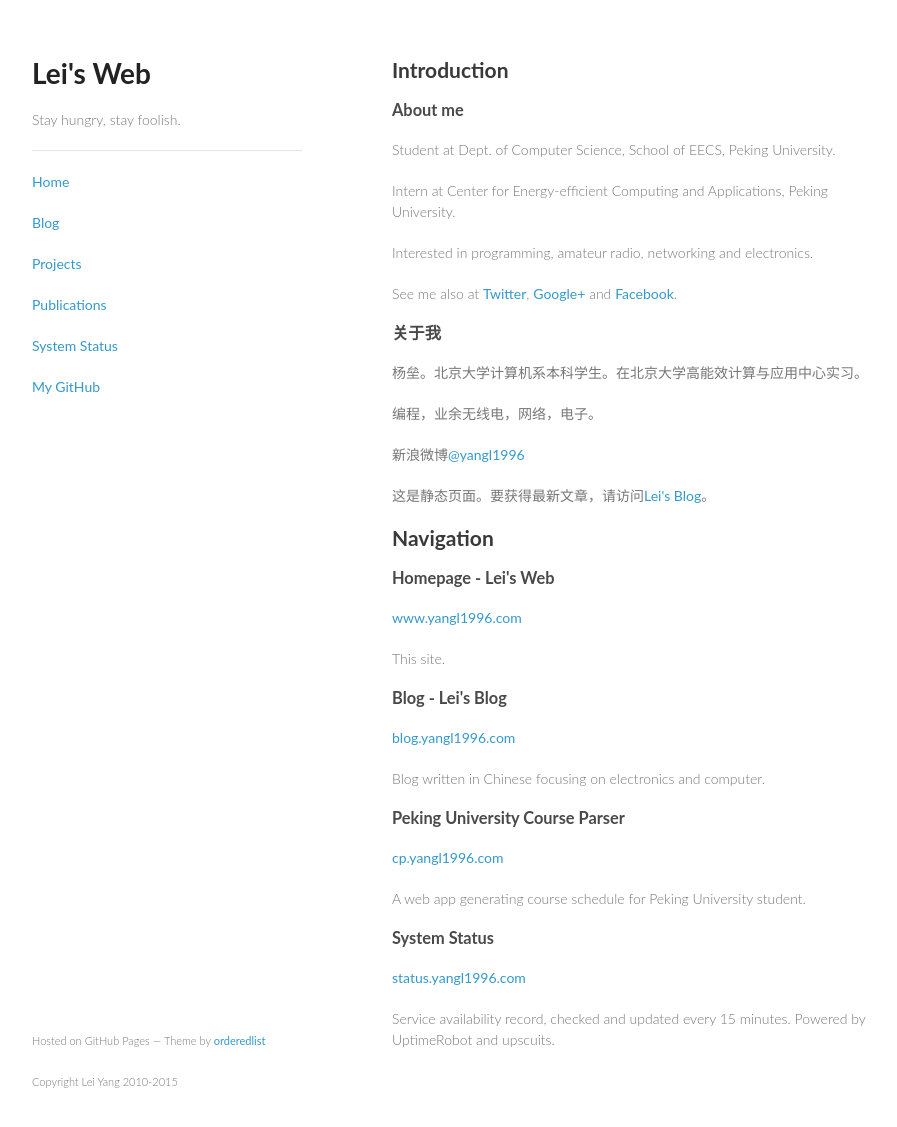
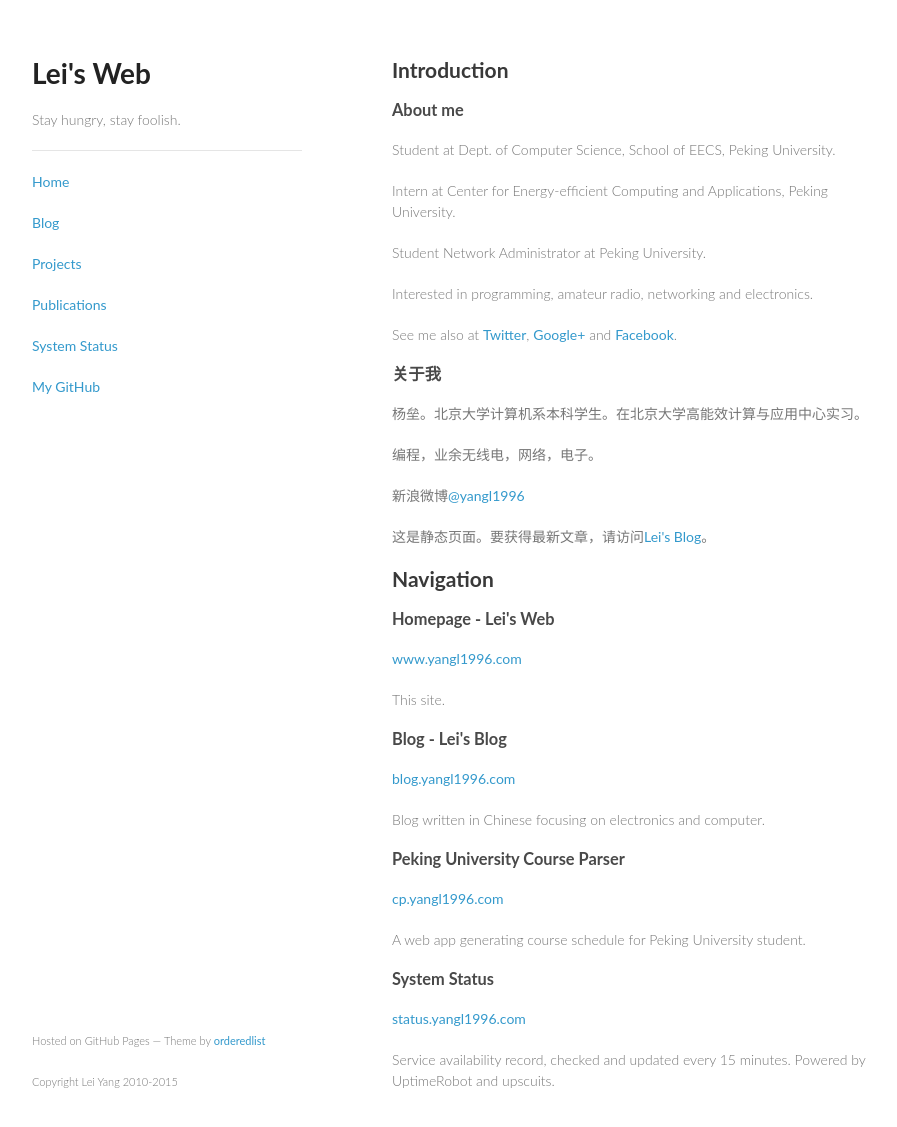
Before and after one commit to yangl1996/homepage, a Jekyll site: the page built from index.html, in a window 1280 px wide and 1161 px high. Shown: the top 1127 px of the window, without its empty margins (178-1075 px from the left). Built offline with Jekyll 4.4.1, drawn with Linux system fonts in a browser that asks for light colours; some web fonts are replaced; comment, search, counter and statistics services are not loaded.

Commit message:
Update index.html

```diff
--- a/index.html
+++ b/index.html
@@ -9,6 +9,8 @@
 <p>Student at Dept. of Computer Science, School of EECS, Peking University.</p>
 
 <p>Intern at Center for Energy-efficient Computing and Applications, Peking University.</p>
+
+<p>Student Network Administrator at Peking University.</p>
 
 <p>Interested in programming, amateur radio, networking and electronics.</p>
 
```
